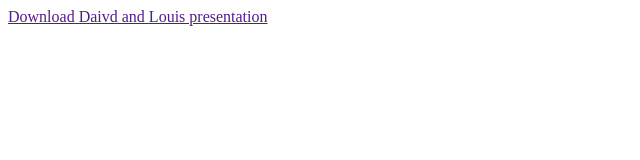
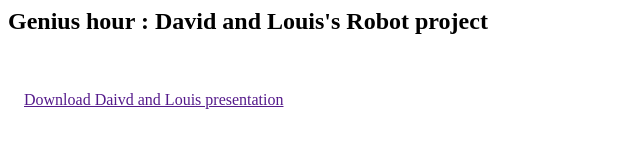
Before and after one commit to verinp31/verinp31.github.io, a plain HTML site: page genius-hours-march_2024.html in a window 1280 px wide. Shown: the whole page, without its empty margins (0-640 px from the left). Drawn offline with Linux system fonts and the light colour scheme.

Commit message:
Update genius-hours-march_2024.html

```diff
--- a/genius-hours-march_2024.html
+++ b/genius-hours-march_2024.html
@@ -1,7 +1,9 @@
 <html>
 
 <body>
+<h2>Genius hour : David and Louis's Robot project</h2>
 
+  <br/><br/>&nbsp;&nbsp;&nbsp;
 <a href ="">
   Download Daivd and Louis presentation
 </a>
```
